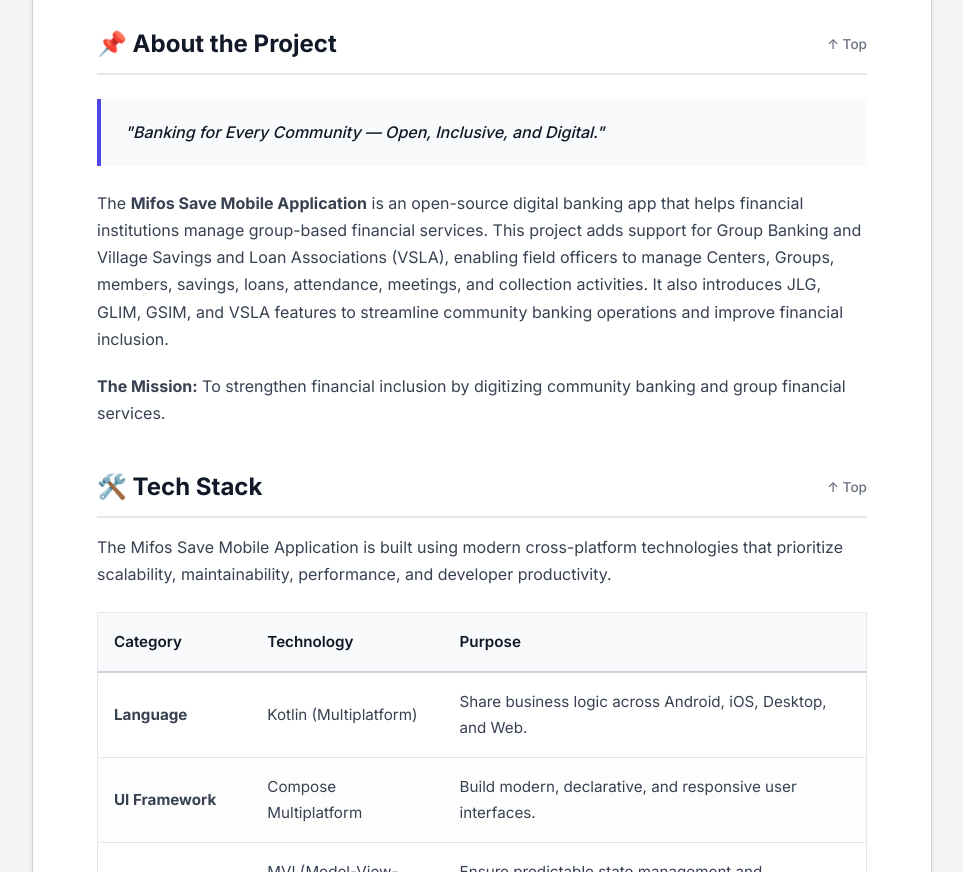
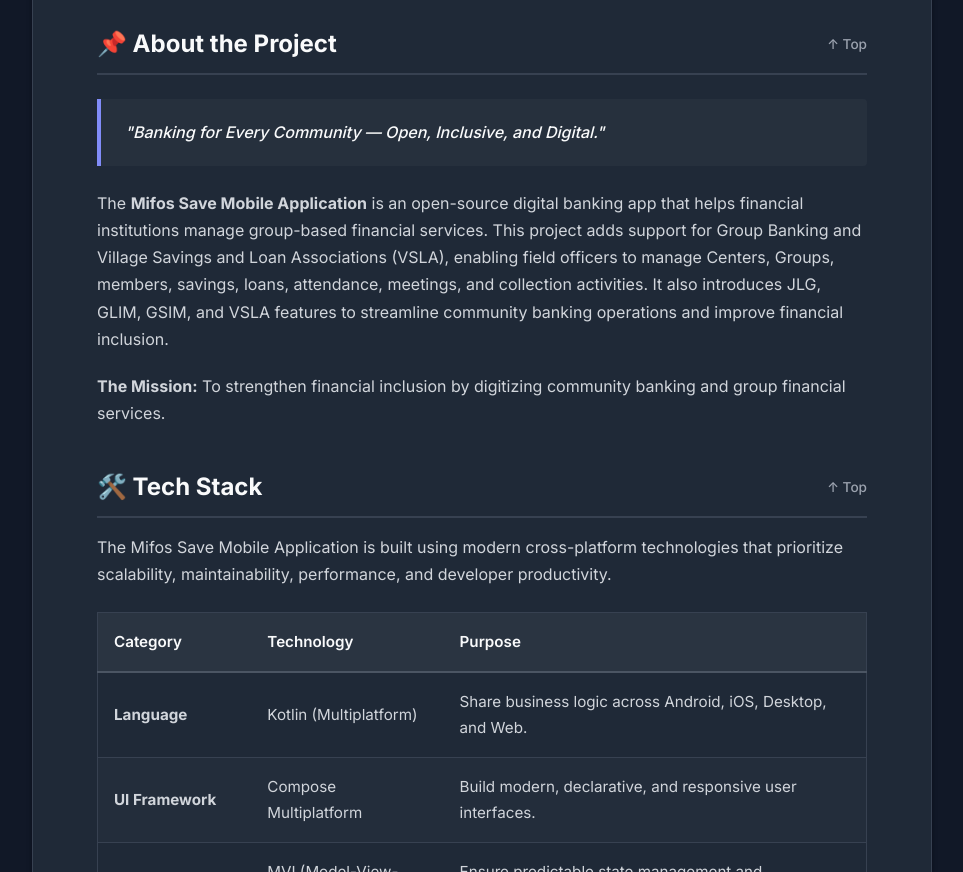
Before and after one commit to Arinyadav1/c4gt-Inernship-progress, a plain HTML site: page index.html in a window 1280 px wide. Shown: the part 443-1315 px from the top of the page, without its empty margins (158-1121 px from the left). Drawn offline with Linux system fonts and the light colour scheme.

Commit message:
fix dark mode

```diff
--- a/index.html
+++ b/index.html
@@ -5,31 +5,33 @@
     <meta charset="UTF-8">
     <meta name="viewport" content="width=device-width, initial-scale=1.0">
     <title>Progress Report · Mifos Save Mobile App</title>
-    <!-- Using Inter for highly readable, professional corporate typography -->
     <link rel="preconnect" href="https://fonts.googleapis.com">
     <link rel="preconnect" href="https://fonts.gstatic.com" crossorigin>
     <link href="https://fonts.googleapis.com/css2?family=Inter:wght@400;500;600;700&display=swap" rel="stylesheet">
     <style>
         :root {
-            /* High Contrast Color Palette */
-            --bg-page: #F3F4F6;
-            --bg-doc: #FFFFFF;
-            --text-main: #111827;
-            /* Near black for maximum readability */
-            --text-secondary: #374151;
-            /* Dark gray for standard text */
-            --text-muted: #6B7280;
+            /* Dark Mode Color Palette */
+            --bg-page: #111827;
+            /* Darkest gray for page background */
+            --bg-doc: #1F2937;
+            /* Slightly lighter for the document */
+            --text-main: #F9FAFB;
+            /* Near white for headings */
+            --text-secondary: #D1D5DB;
+            /* Light gray for standard text */
+            --text-muted: #9CA3AF;
             /* Medium gray for meta info */
-            --accent-primary: #4F46E5;
-            /* Professional Indigo */
-            --accent-hover: #4338CA;
-            --border-color: #E5E7EB;
+            --accent-primary: #818CF8;
+            /* Lighter indigo for contrast */
+            --accent-hover: #A5B4FC;
+            --border-color: #374151;
+            /* Dark gray borders */
 
-            /* Status Colors (Accessible Contrast) */
-            --status-success-text: #065F46;
-            --status-success-bg: #D1FAE5;
-            --status-warn-text: #92400E;
-            --status-warn-bg: #FEF3C7;
+            /* Status Colors (Accessible Contrast for Dark Mode) */
+            --status-success-text: #6EE7B7;
+            --status-success-bg: rgba(6, 95, 70, 0.4);
+            --status-warn-text: #FDE047;
+            --status-warn-bg: rgba(146, 64, 14, 0.4);
         }
 
         * {
@@ -58,8 +60,8 @@
             background-color: var(--bg-doc);
             padding: 3rem 4rem;
             border-radius: 8px;
-            box-shadow: 0 4px 6px -1px rgba(0, 0, 0, 0.1), 0 2px 4px -1px rgba(0, 0, 0, 0.06);
-            border: 1px solid #D1D5DB;
+            box-shadow: 0 4px 6px -1px rgba(0, 0, 0, 0.3), 0 2px 4px -1px rgba(0, 0, 0, 0.2);
+            border: 1px solid var(--border-color);
         }
 
         /* Top Navigation Menu */
@@ -82,7 +84,7 @@
         }
 
         .doc-nav a:hover {
-            color: var(--accent-primary);
+            color: var(--accent-hover);
         }
 
         /* Headers */
@@ -146,7 +148,7 @@
         /* Blockquote */
         blockquote {
             border-left: 4px solid var(--accent-primary);
-            background-color: #F9FAFB;
+            background-color: rgba(255, 255, 255, 0.03);
             padding: 1.25rem 1.5rem;
             margin: 1.5rem 0;
             font-style: italic;
@@ -177,10 +179,10 @@
         }
 
         th {
-            background-color: #F9FAFB;
+            background-color: rgba(255, 255, 255, 0.05);
             color: var(--text-main);
             font-weight: 600;
-            border-bottom: 2px solid #D1D5DB;
+            border-bottom: 2px solid #4B5563;
         }
 
         tr:last-child td {
@@ -188,7 +190,7 @@
         }
 
         tr:nth-child(even) {
-            background-color: #FDFDFD;
+            background-color: rgba(255, 255, 255, 0.02);
         }
 
         /* Status Tags */
@@ -204,13 +206,13 @@
         .status-done {
             background-color: var(--status-success-bg);
             color: var(--status-success-text);
-            border: 1px solid #A7F3D0;
+            border: 1px solid rgba(110, 231, 183, 0.3);
         }
 
         .status-wip {
             background-color: var(--status-warn-bg);
             color: var(--status-warn-text);
-            border: 1px solid #FDE68A;
+            border: 1px solid rgba(253, 224, 71, 0.3);
         }
 
         /* Images */
@@ -219,7 +221,7 @@
             padding: 1rem;
             border: 1px solid var(--border-color);
             border-radius: 8px;
-            background-color: #F9FAFB;
+            background-color: rgba(255, 255, 255, 0.02);
             text-align: center;
         }
 
@@ -240,7 +242,7 @@
             border: 1px solid var(--border-color);
             border-radius: 6px;
             margin-bottom: 1rem;
-            background-color: #FFFFFF;
+            background-color: var(--bg-doc);
         }
 
         summary {
@@ -250,7 +252,7 @@
             cursor: pointer;
             list-style: none;
             position: relative;
-            background-color: #F9FAFB;
+            background-color: rgba(255, 255, 255, 0.05);
             border-radius: 6px;
         }
 
@@ -300,7 +302,7 @@
         }
 
         a:hover {
-            text-decoration-color: var(--accent-primary);
+            text-decoration-color: var(--accent-hover);
         }
 
         .back-to-top {
@@ -345,7 +347,6 @@
 
 <main class="document-container" id="top">
 
-        <!-- Document Navigation -->
     <nav class="doc-nav">
         <a href="#about">About Project</a>
         <a href="#tech">Tech Stack</a>
@@ -354,7 +355,6 @@
         <a href="#learnings">Key Learnings</a>
     </nav>
 
-        <!-- Header Section -->
     <header>
         <h1>Mifos Save Mobile App</h1>
         <p class="subtitle">C4GT Internship Progress Report · 2026</p>
@@ -394,7 +394,6 @@
         </div>
     </header>
 
-        <!-- About Section -->
     <section id="about">
         <h2>
             📌 About the Project
@@ -417,7 +416,6 @@
         </p>
     </section>
 
-        <!-- Tech Stack Section -->
     <section id="tech">
         <h2>
             🛠️ Tech Stack
@@ -479,7 +477,8 @@
                 <tr>
                     <td><strong>Design System</strong></td>
                     <td>Material 3 + Custom Mifos Design System</td>
-                            <td>Deliver a consistent, accessible, and modern user experience across the application.</td>
+                    <td>Deliver a consistent, accessible, and modern user experience across the application.
+                    </td>
                 </tr>
                 <tr>
                     <td><strong>Image Loading</strong></td>
@@ -494,7 +493,8 @@
                 <tr>
                     <td><strong>Project Management</strong></td>
                     <td>Jira + GitHub Projects</td>
-                            <td>Support sprint planning, issue tracking, project monitoring, and team collaboration.</td>
+                    <td>Support sprint planning, issue tracking, project monitoring, and team collaboration.
+                    </td>
                 </tr>
                 </tbody>
             </table>
@@ -508,7 +508,6 @@
         </div>
     </section>
 
-        <!-- Goals Section -->
     <section id="goals">
         <h2>
             🎯 Goals & Milestones
@@ -528,7 +527,8 @@
                 <tr>
                     <td style="text-align: center;">1</td>
                     <td><strong>Domain Understanding (Group Banking & VSLA)</strong></td>
-                            <td>Study core concepts including Group Banking, VSLA, JLG, GLIM, and GSIM to understand end-to-end financial workflows</td>
+                    <td>Study core concepts including Group Banking, VSLA, JLG, GLIM, and GSIM to understand
+                        end-to-end financial workflows</td>
                     <td><span class="status status-done">✅ Completed</span></td>
                 </tr>
                 <tr>
@@ -582,19 +582,22 @@
                 <tr>
                     <td style="text-align: center;">9</td>
                     <td><strong>Bulk Operations Engine</strong></td>
-                            <td>Enable bulk repayments, deposits, withdrawals, attendance updates, and synchronized batch processing</td>
+                    <td>Enable bulk repayments, deposits, withdrawals, attendance updates, and synchronized
+                        batch processing</td>
                     <td><span class="status status-wip">🔄 In Progress</span></td>
                 </tr>
                 <tr>
                     <td style="text-align: center;">9</td>
                     <td><strong>Offline-First Implementation</strong></td>
-                            <td>Ensure full functionality in offline mode with local persistence, sync queue, and conflict resolution strategy.</td>
+                    <td>Ensure full functionality in offline mode with local persistence, sync queue, and
+                        conflict resolution strategy.</td>
                     <td><span class="status status-wip">🔄 In Progress</span></td>
                 </tr>
                 <tr>
                     <td style="text-align: center;">10</td>
                     <td><strong>Integration with KMP Architecture</strong></td>
-                            <td>Seamlessly integrate all modules into existing KMP layers (UI, domain, data, networking, DI).</td>
+                    <td>Seamlessly integrate all modules into existing KMP layers (UI, domain, data, networking,
+                        DI).</td>
                     <td><span class="status status-wip">🔄 In Progress</span></td>
                 </tr>
                 </tbody>
@@ -602,7 +605,6 @@
         </div>
     </section>
 
-        <!-- Weekly Progress Section -->
     <section id="progress">
         <h2>
             📅 Detailed Weekly Progress
@@ -636,7 +638,6 @@
 
     </section>
 
-        <!-- Key Learnings Section -->
     <section id="learnings">
         <h2>
             📖 Key Learnings
@@ -661,7 +662,6 @@
         </div>
     </section>
 
-        <!-- Footer -->
     <footer class="footer">
         <p>Made with ❤️ during the <strong>Mifos Initiative Internship 2026</strong></p>
         <p>
```
Lines whose indentation alone changed are shown as unchanged.
